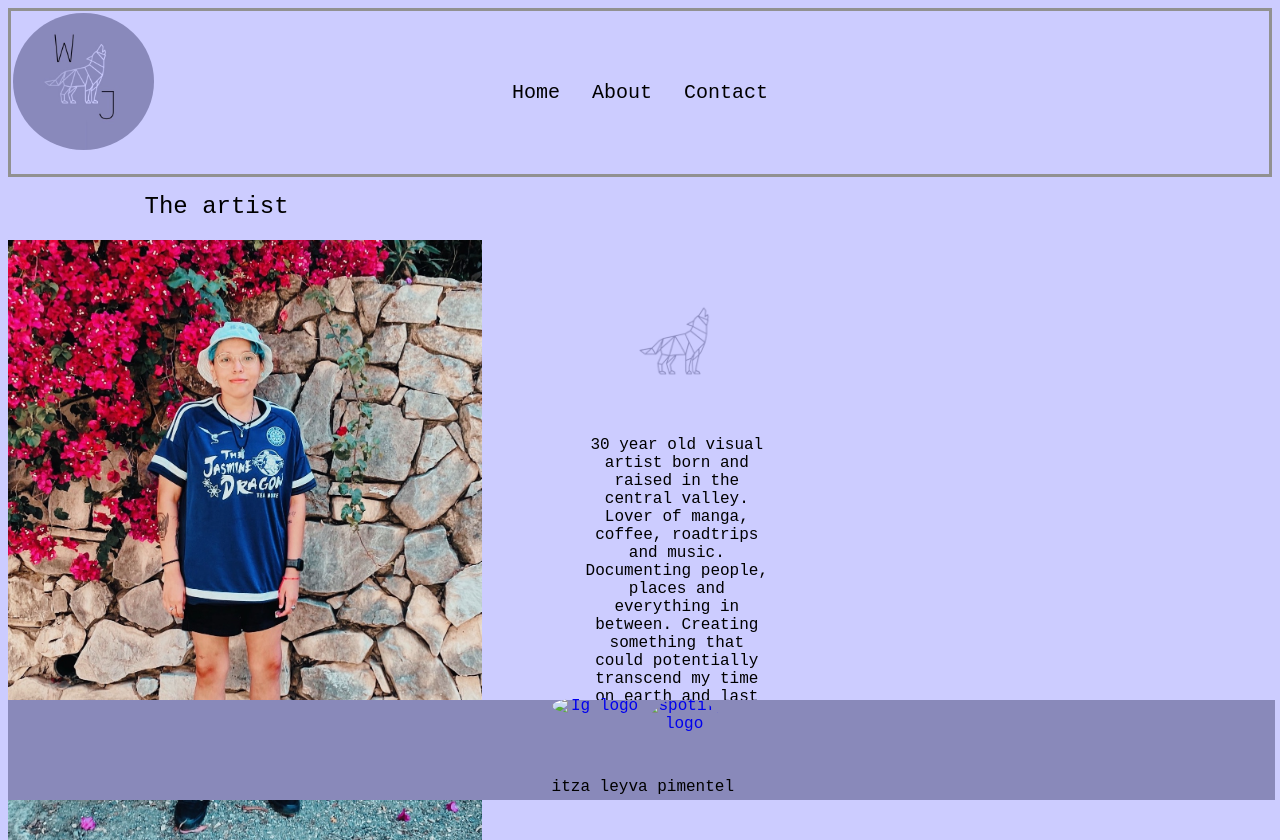
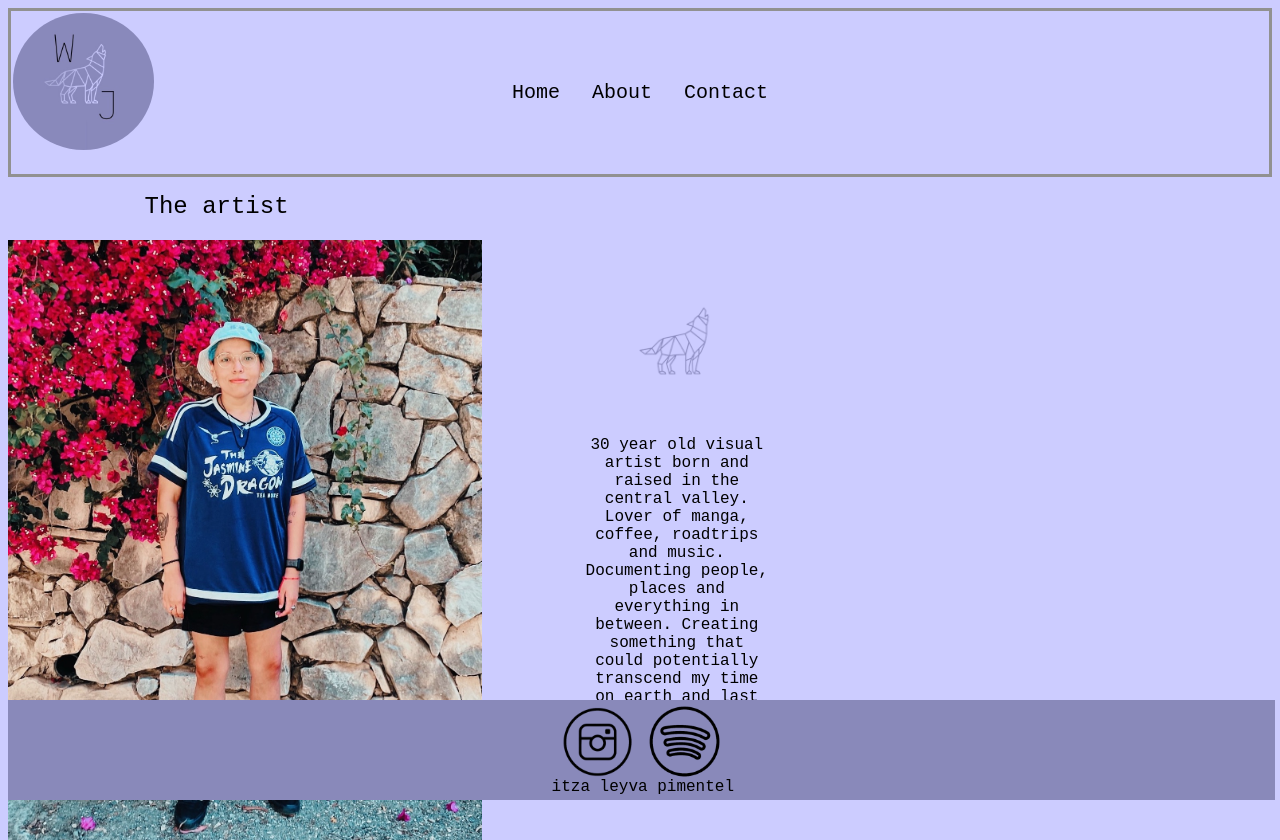
Before and after one commit to itzapmntl/finalproject, a plain HTML site: page about.html in a window 1280 px wide. Shown: the top 840 px of the page. Drawn offline with Linux system fonts and the light colour scheme.

Commit message:
just kidding now I got it

```diff
--- a/about.html
+++ b/about.html
@@ -34,8 +34,8 @@
 </div>
 <footer>
     <p2>itza leyva pimentel </p2>
-    <a href="https://www.instagram.com/wlfsjaw/" target="blank"><img src="images/insta.png" alt="Ig logo"></a>
-    <a href="https://open.spotify.com/playlist/5I3gbJUaWwbsp6SqolWSxy?si=7ef6f620a69c45cf" target="blank"><img class="spotify" src="images/spot.png" alt="spotify logo"></a>
+    <a href="https://www.instagram.com/wlfsjaw/" target="blank"><img src="images/instagram.jpg" alt="Ig logo"></a>
+    <a href="https://open.spotify.com/playlist/5I3gbJUaWwbsp6SqolWSxy?si=7ef6f620a69c45cf" target="blank"><img class="spotify" src="images/spotify.jpg" alt="spotify logo"></a>
   </footer>
 </body>
 </html>
```
